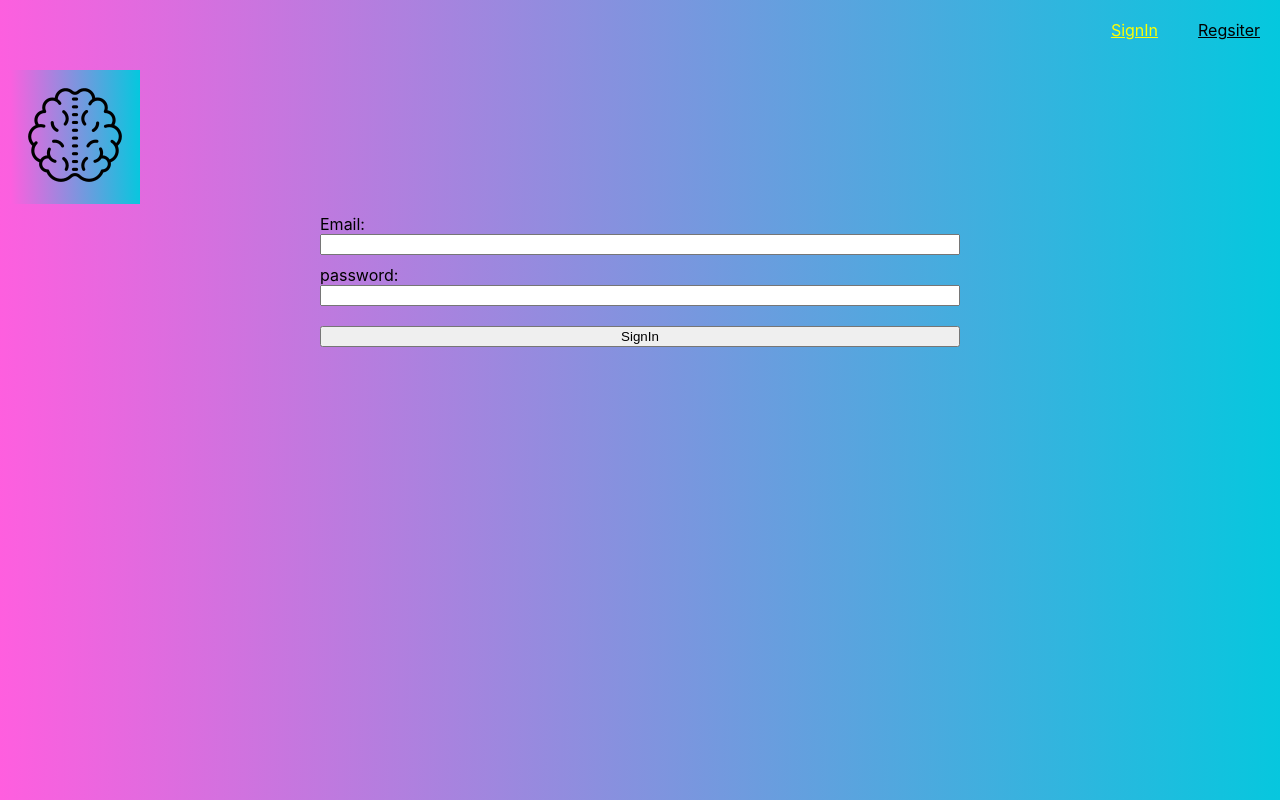
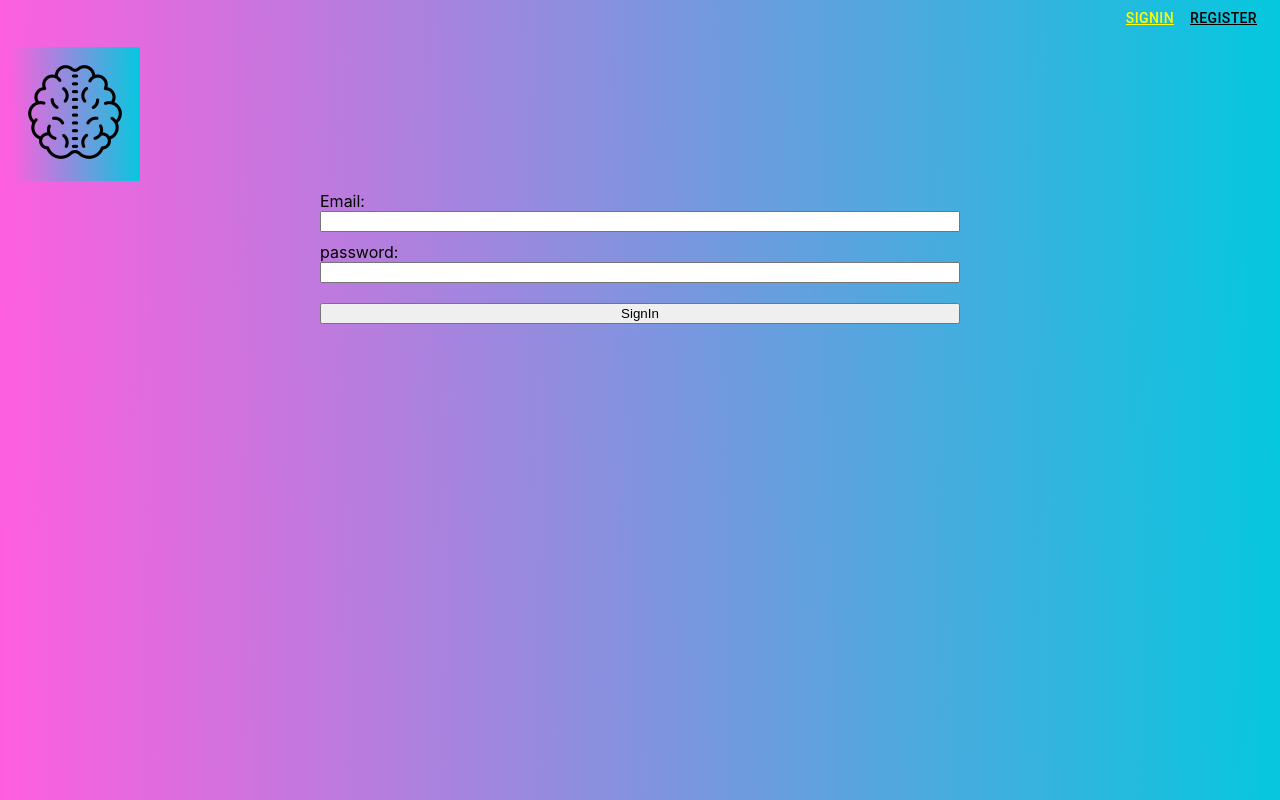
Before and after one commit to vinayv-456/face-recognition-platform, a React (Create React App) app: page /signin in a window 1280 px wide. Built offline with nearby package versions, Linux system fonts and the light colour scheme.

Commit message:
Restyle navigation links

```diff
--- a/src/components/Navigation/Navigation.js
+++ b/src/components/Navigation/Navigation.js
@@ -1,3 +1,4 @@
+import { Button } from '@material-ui/core';
 import React from 'react';
 import { withRouter } from 'react-router';
 
@@ -7,32 +8,41 @@ const Navigation = (props) => {
     {
       props.match.path === "/home"
       ?
-      <nav style={{display: 'flex', justifyContent: 'flex-end'}}>
-        <div
+      <nav style={{display: 'flex', justifyContent: 'flex-end', marginRight:'15px'}}>
+        <Button
+          color="primary"
+          style={{textDecoration: 'underline', color:'black' }}
           onClick={()=>{
+            props.history.push("signin");
             props.handleSignOut();
-            props.history.push("signin")
-          }}>
-          <p style={{textDecoration: 'underline', margin: '20px', cursor:'pointer'  }}>Sign Out</p>
-        </div>
+            }
+          }
+        >signout</Button>
       </nav>
       :
       <div>
         {
-          props.match.path === "/register"
-          ?
-          <nav style={{display: 'flex', justifyContent: 'flex-end'}}>
-            <div onClick={()=>props.history.push("signin")}>
-              <p style={{textDecoration: 'underline', margin: '20px', cursor:'pointer' }}>signIn</p>
-            </div>
-            <p style={{textDecoration: 'underline', margin: '20px', color:'yellow', cursor:'pointer' }}>Regsiter</p>
-          </nav>
-          :
-          <nav style={{display: 'flex', justifyContent: 'flex-end'}}>
-            <p style={{textDecoration: 'underline', margin: '20px', color:'yellow', cursor:'pointer'}} >SignIn</p>
-            <div onClick={()=>props.history.push("register")}>
-              <p style={{textDecoration: 'underline', margin: '20px', cursor:'pointer' }}>Regsiter</p>
-            </div>
+          <nav style={{display: 'flex', justifyContent: 'flex-end', marginRight:'15px'}}>
+            <Button
+              color="primary"
+              style={props.match.path === "/register" ?
+                {textDecoration: 'underline', color: 'black' } :
+                {textDecoration: 'underline', color:'yellow' }
+              }
+              onClick={()=>props.history.push("signin")}
+            >
+              signin
+            </Button>
+            <Button
+              color="primary"
+              style={props.match.path === "/register" ?
+              {textDecoration: 'underline', color:'yellow' } :
+              {textDecoration: 'underline', color: 'black'}
+              }
+              onClick={()=>props.history.push("register")}
+            >
+              Register
+            </Button>
           </nav>
         }
       </div>
```
